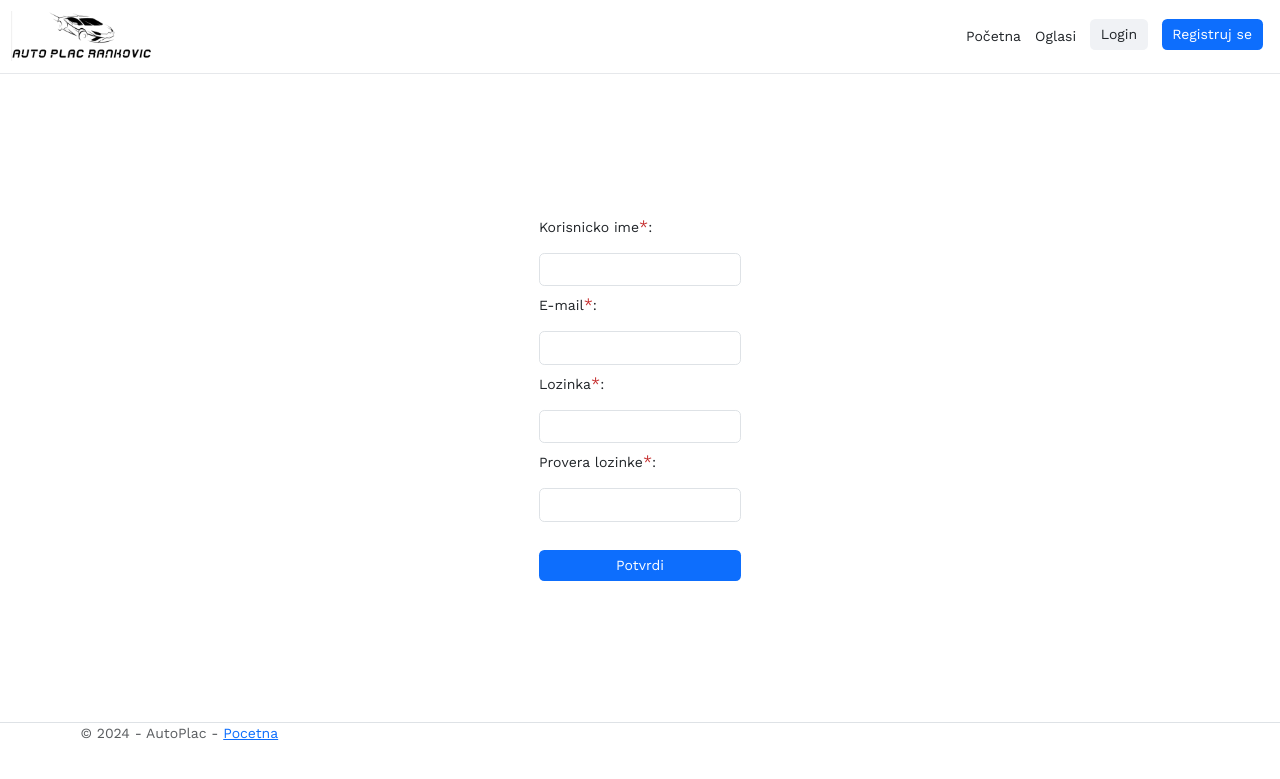
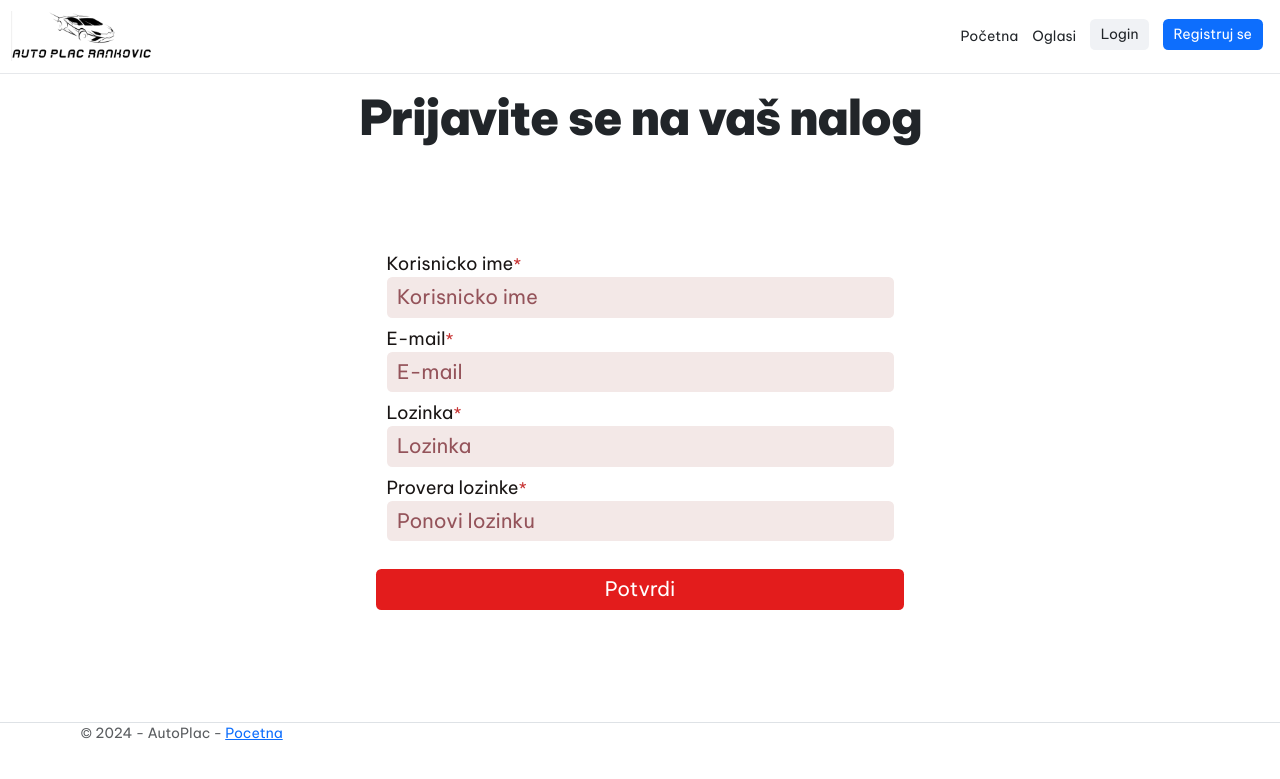
Before and after one commit to kaludev/AutoPlac, a PHP site: page /register.php in a window 1280 px wide. Shown: the top 779 px of the page. Run offline with PHP 8.4, Linux system fonts and the light colour scheme.

Commit message:
working on register design

```diff
--- a/css/style.css
+++ b/css/style.css
@@ -1,11 +1,11 @@
-@import url('https://fonts.googleapis.com/css2?family=Work+Sans:ital,wght@0,100..900;1,100..900&display=swap');
+@import url('https://fonts.googleapis.com/css2?family=Be+Vietnam+Pro:ital,wght@0,100;0,200;0,300;0,400;0,500;0,600;0,700;0,800;0,900;1,100;1,200;1,300;1,400;1,500;1,600;1,700;1,800;1,900&display=swap');
 
 html {
   font-size: 14px;
 }
 *{
     margin: 0;
-    font-family: "Work Sans", sans-serif;
+    font-family: "Be Vietnam Pro", sans-serif !important;
     padding: 0;
 
 }
@@ -19,6 +19,34 @@ html {
     --bs-btn-border-width:none !important;
 }
 
+.form-control{
+    border: none;
+    font-size: 20px;
+    background-color:#f3e8e7;
+}
+label{
+    color: #191514;
+    font-size: 18px;
+}
+input{
+    color: #94535a !important;
+}
+::placeholder{
+    color: #94535a !important;
+}
+input[type="submit"]{
+    background-color: #e31c1c;
+    color: white !important;
+    font-size: 20px;
+    width: 100%;
+}
+input[type="submit"]:hover{
+    background-color: white;
+    color: #e31c1c !important;
+    border: 1px solid #e31c1c;
+    width: 100%;
+    font-size: 20px;
+}
 .logo{
     height: 50px;
 }
--- a/register.php
+++ b/register.php
@@ -100,33 +100,35 @@
         }
             ?>
 
-            <div class="main row justify-content-center align-items-center d-flex">
-                <div class="col-4 justify-content-center align-items-center d-flex flex-column">
-                    <form class="align-items-center d-flex flex-column gap-0" name="form1" method="post" action="<?php echo $_SERVER['PHP_SELF']; ?>" >
+            <div class="main row justify-content-center d-flex">
+                <p  style="height:50px"class="header text-center">Prijavite se na vaš nalog</p>
+                <div class="col-6 align-items-center d-flex flex-column">
+
+                    <form class=" d-flex flex-column container-fluid gap-0" name="form1" method="post" action="<?php echo $_SERVER['PHP_SELF']; ?>" >
 
 
-                        <div class="form-group mb-2">
-                            <label for="username">Korisnicko ime<span class="error">*</span>:</p>
-                            <input class="form-control" type="text" name="username">
+                        <div class="form-group mb-2 container-fluid">
+                            <label for="username">Korisnicko ime<span class="error">*</span></label>
+                            <input class="form-control" type="text" placeholder="Korisnicko ime" name="username">
                             <span class="error"><?php echo $usernameErr;?></span>
                         </div>
-                        <div class="form-group mb-2">
-                            <label for="email">E-mail<span class="error">*</span>:</p>
-                            <input class="form-control" type="text" name="email">
+                        <div class="form-group mb-2 container-fluid">
+                            <label for="email">E-mail<span class="error">*</span></label>
+                            <input class="form-control" type="text" placeholder="E-mail" name="email">
                             <span class="error"><?php echo $emailErr;?></span>
                         </div>
-                        <div class="form-group mb-2">
-                            <p>Lozinka<span class="error">*</span>:</p>
-                            <input class="form-control" type="text" name="pass">
+                        <div class="form-group mb-2 container-fluid">
+                            <label for="pass">Lozinka<span class="error">*</span></label>
+                            <input class="form-control" type="text" placeholder="Lozinka" name="pass">
                             <span class="error"><?php echo $passErr;?></span>
                         </div>
-                        <div class="form-group mb-2">
-                            <label for="email">Provera lozinke<span class="error">*</span>:</p>
-                            <input class="form-control" type="text" name="provera">
+                        <div class="form-group mb-2 container-fluid">
+                            <label for="provera">Provera lozinke<span class="error">*</span></label>
+                            <input class="form-control" type="text" placeholder="Ponovi lozinku" name="provera">
                             <span class="error"><?php echo $proveraErr;?></span>
                         </div>
                         <br>
-                        <input type="submit" name="submit" class="btn btn-primary container-fluid" value="Potvrdi">
+                        <input type="submit" name="submit" class="btn btn-primary " value="Potvrdi">
 
 
                     </form>
@@ -141,25 +143,5 @@
         </div>
     </footer>
     <script src="https://cdn.jsdelivr.net/npm/bootstrap@5.3.3/dist/js/bootstrap.bundle.min.js" integrity="sha384-YvpcrYf0tY3lHB60NNkmXc5s9fDVZLESaAA55NDzOxhy9GkcIdslK1eN7N6jIeHz" crossorigin="anonymous"></script>
-    <script src="~/js/site.js" asp-append-version="true"></script>
 </body>
 </html>
-<html lang="en">
-<head>
-    <meta charset="UTF-8">
-    <meta name="viewport" content="width=device-width, initial-scale=1.0">
-    <link href="https://cdn.jsdelivr.net/npm/bootstrap@5.3.2/dist/css/bootstrap.min.css" rel="stylesheet" integrity="sha384-T3c6CoIi6uLrA9TneNEoa7RxnatzjcDSCmG1MXxSR1GAsXEV/Dwwykc2MPK8M2HN" crossorigin="anonymous">
-    <script src="https://cdn.jsdelivr.net/npm/bootstrap@5.3.2/dist/js/bootstrap.bundle.min.js" integrity="sha384-C6RzsynM9kWDrMNeT87bh95OGNyZPhcTNXj1NW7RuBCsyN/o0jlpcV8Qyq46cDfL" crossorigin="anonymous"></script>
-    <link rel="stylesheet" href="../css/style.css">
-    <title>Document</title>
-</head>
-<body class="row">
-
-
-
-<?php
-
-
-    ?>
-</body>
-</html>
```
